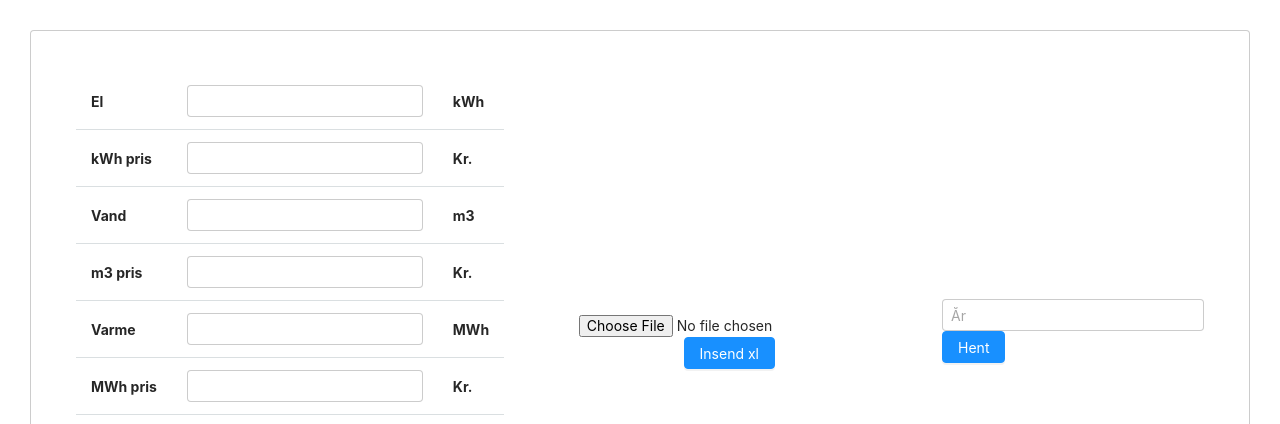
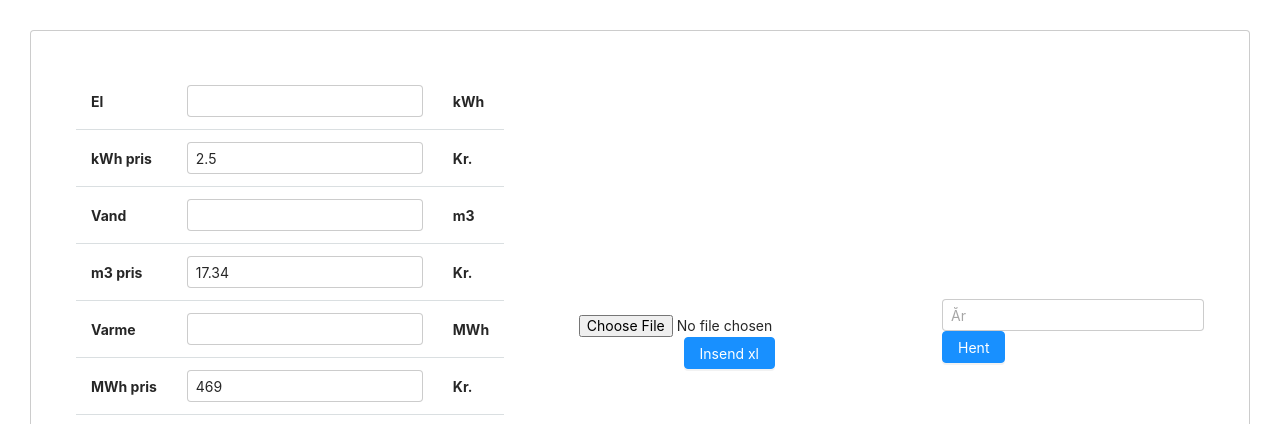
Before and after one commit to Kongk1234/elReading, a plain HTML site: page index.html in a window 1280 px wide. Shown: the top 424 px of the page. Drawn offline with nearby package versions, Linux system fonts and the light colour scheme; no server answers.

Commit message:
added data

```diff
--- a/index.html
+++ b/index.html
@@ -82,6 +82,7 @@
                           type="number"
                           class="form-control"
                           name="test"
+                          value="2.5"
                         />
                       </th>
                       <th>Kr.</th>
@@ -108,6 +109,7 @@
                           type="number"
                           class="form-control"
                           name="test"
+                          value="17.34"
                         />
                       </th>
                       <th>Kr.</th>
@@ -136,6 +138,7 @@
                           type="number"
                           class="form-control"
                           name="test"
+                          value="469"
                         />
                       </th>
                       <th>Kr.</th>
```
